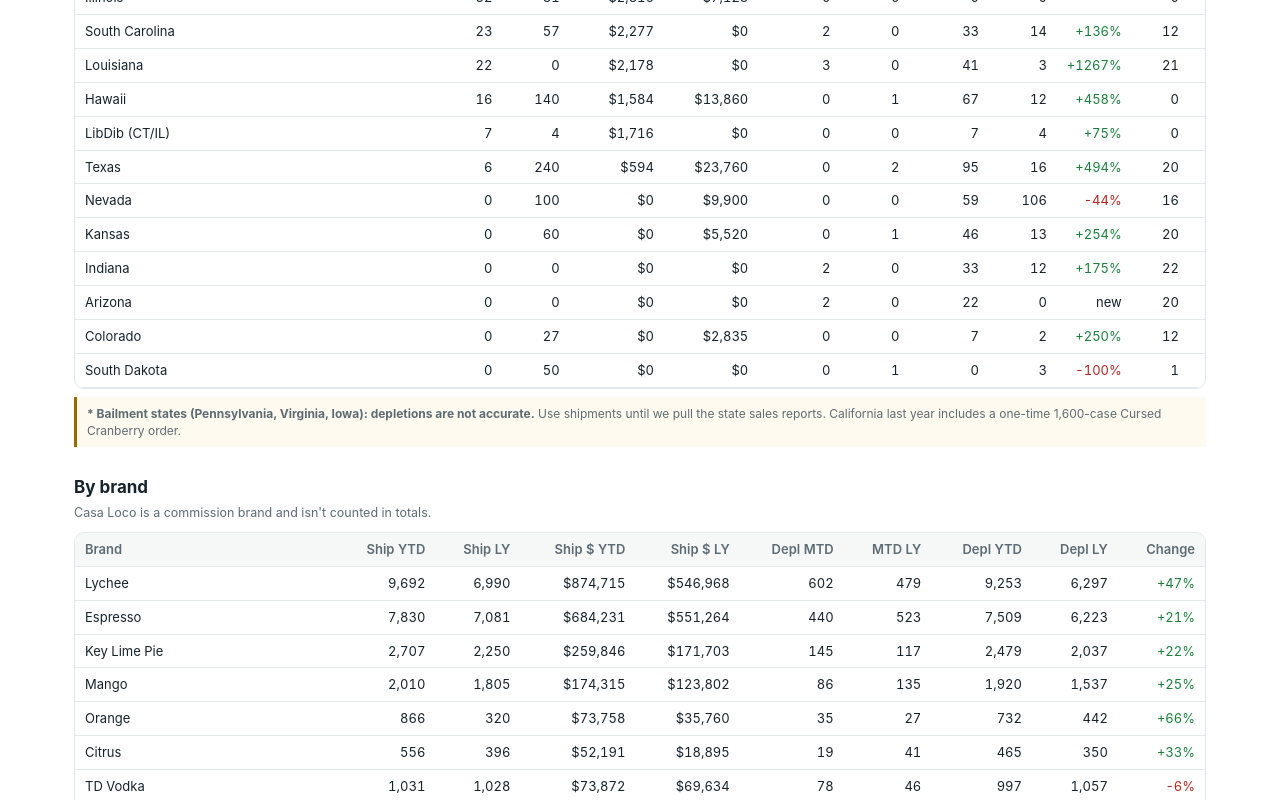
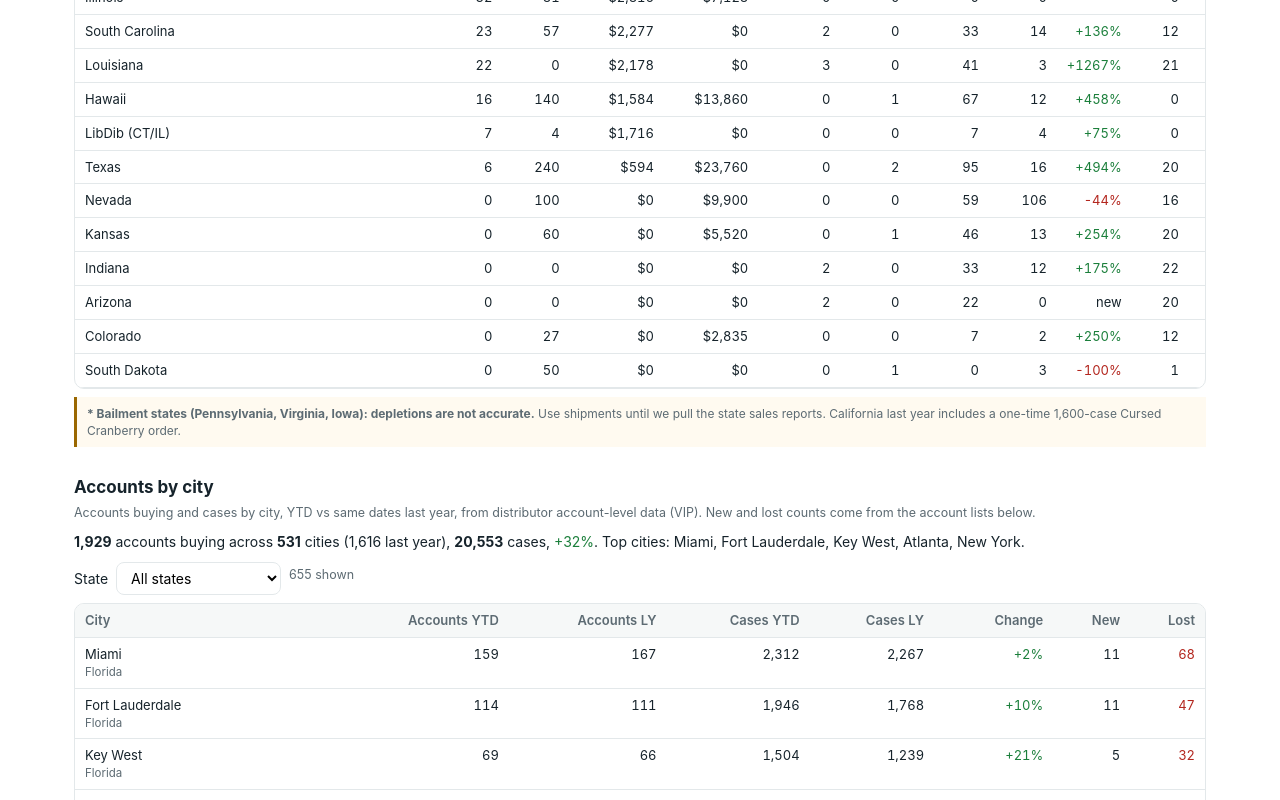
Before and after one commit to tropicaldistillery/sales, a plain HTML site: page index.html in a window 1280 px wide. Shown: the part 1492-2292 px from the top of the page. Drawn offline with Linux system fonts and the light colour scheme.

Commit message:
Add Accounts by city section

```diff
--- a/index.html
+++ b/index.html
@@ -56,7 +56,7 @@ footer{color:var(--muted);font-size:12px;border-top:1px solid var(--line);paddin
   <div class="upd">Updated <b id="upd"></b><br><span id="srcline"></span></div>
 </header>
 <nav>
-  <a href="#summary">Summary</a><a href="#risks">Call-outs</a><a href="#states">By state</a><a href="#brands">By brand</a><a href="#r12">Rolling 12</a><a href="#natl">National accounts</a><a href="#inventory">Inventory &amp; POs</a><a href="#pending">Pending shipments</a><a href="#newaccts">New accounts</a><a href="#lost">Lost accounts</a>
+  <a href="#summary">Summary</a><a href="#risks">Call-outs</a><a href="#states">By state</a><a href="#cities">By city</a><a href="#brands">By brand</a><a href="#r12">Rolling 12</a><a href="#natl">National accounts</a><a href="#inventory">Inventory &amp; POs</a><a href="#pending">Pending shipments</a><a href="#newaccts">New accounts</a><a href="#lost">Lost accounts</a>
 </nav>
 <main>
 <section id="summary">
@@ -68,6 +68,13 @@ footer{color:var(--muted);font-size:12px;border-top:1px solid var(--line);paddin
   <p class="sub">Sorted by shipments. Depletions: Reyes states from Power BI, Texas from RNDC MicroStrategy, Monarq/LibDib/Mississippi = shipments, all others (incl. CA/NV) from VIP. MTD is month to date (see the data notes for through-dates).</p>
   <div class="tw"><table id="stt"></table></div>
   <p class="note"><b>* Bailment states (Pennsylvania, Virginia, Iowa): depletions are not accurate.</b> Use shipments until we pull the state sales reports. California last year includes a one-time 1,600-case Cursed Cranberry order.</p>
+</section>
+<section id="cities">
+  <h2>Accounts by city</h2>
+  <p class="sub">Accounts buying and cases by city, YTD vs same dates last year, from distributor account-level data (VIP). New and lost counts come from the account lists below.</p>
+  <p class="lede" id="citylede"></p>
+  <div class="bar"><label for="cityst">State</label><select id="cityst"></select><span class="sub" id="cityshown"></span></div>
+  <div class="tw scroll"><table id="cityt"></table></div>
 </section>
 <section id="brands"><h2>By brand</h2><p class="sub">Casa Loco is a commission brand and isn't counted in totals.</p><div class="tw"><table id="brt"></table></div></section>
 <section id="r12">
@@ -214,6 +221,15 @@ function lost(){const s=$('lostst').value,v=$('lostv').value,rows=D.lost.filter(
  $('lostt').innerHTML='<tr><th>Account</th><th class="l">Brands</th><th>Cases YTD</th><th>Last month bought</th><th>Cases that month</th><th class="l">Concern?</th></tr>'+rows.map(r=>{const vv=String(r.velocity),c=vv.startsWith('Concern')?'bad':vv.startsWith('Likely')?'good':'';const ck=String(r.check||'').replace('Former RNDC: ask Reyes','Former RNDC, check Reyes').replace('Distributor slow to report: verify','Distributor slow to report');
  return `<tr>${acct(r)}<td class="l">${esc(r.brands)}</td><td>${f0(r.ytd)}</td><td>${esc(r.last_month)}</td><td>${f0(r.last_month_cases)}</td><td class="l ${c}">${esc(vv)}${ck?`<div class="s">${esc(ck)}</div>`:''}</td></tr>`}).join('');}
 $('lostst').onchange=lost;$('lostv').onchange=lost;lost();
+// accounts by city
+const C=D.cities||[];
+if(C.length){picker('cityst',C);
+ const ca=sum(C,'accts_ytd'),cl=sum(C,'accts_ly'),cy=sum(C,'cases_ytd'),cp=sum(C,'cases_ly');
+ const top=C.slice().sort((a,b)=>N(b.cases_ytd)-N(a.cases_ytd)).slice(0,5).map(r=>esc(r.city)).join(', ');
+ $('citylede').innerHTML=`<b>${f0(ca)}</b> accounts buying across <b>${f0(C.filter(r=>N(r.accts_ytd)).length)}</b> cities (${f0(cl)} last year), <b>${f0(cy)}</b> cases, <span class="${cls(cy,cp)}">${pct(cy,cp)}</span>. Top cities: ${top}.`;
+ function cityt(){const s=$('cityst').value,rows=C.filter(r=>!s||r.state===s).sort((a,b)=>N(b.cases_ytd)-N(a.cases_ytd));$('cityshown').textContent=rows.length+' shown';
+  $('cityt').innerHTML='<tr><th class="l">City</th><th>Accounts YTD</th><th>Accounts LY</th><th>Cases YTD</th><th>Cases LY</th><th>Change</th><th>New</th><th>Lost</th></tr>'+rows.map(r=>`<tr><td class="l">${esc(r.city)}<div class="s">${esc(r.state)}</div></td><td>${f0(r.accts_ytd)}</td><td>${f0(r.accts_ly)}</td><td>${f0(r.cases_ytd)}</td><td>${f0(r.cases_ly)}</td><td class="${cls(r.cases_ytd,r.cases_ly)}">${N(r.cases_ly)?pct(r.cases_ytd,r.cases_ly):''}</td><td>${N(r.new)||''}</td><td class="${N(r.lost)?'bad':''}">${N(r.lost)||''}</td></tr>`).join('');}
+ $('cityst').onchange=cityt;cityt();} else $('cities').style.display='none';
 </script>
 </body>
 </html>
```
